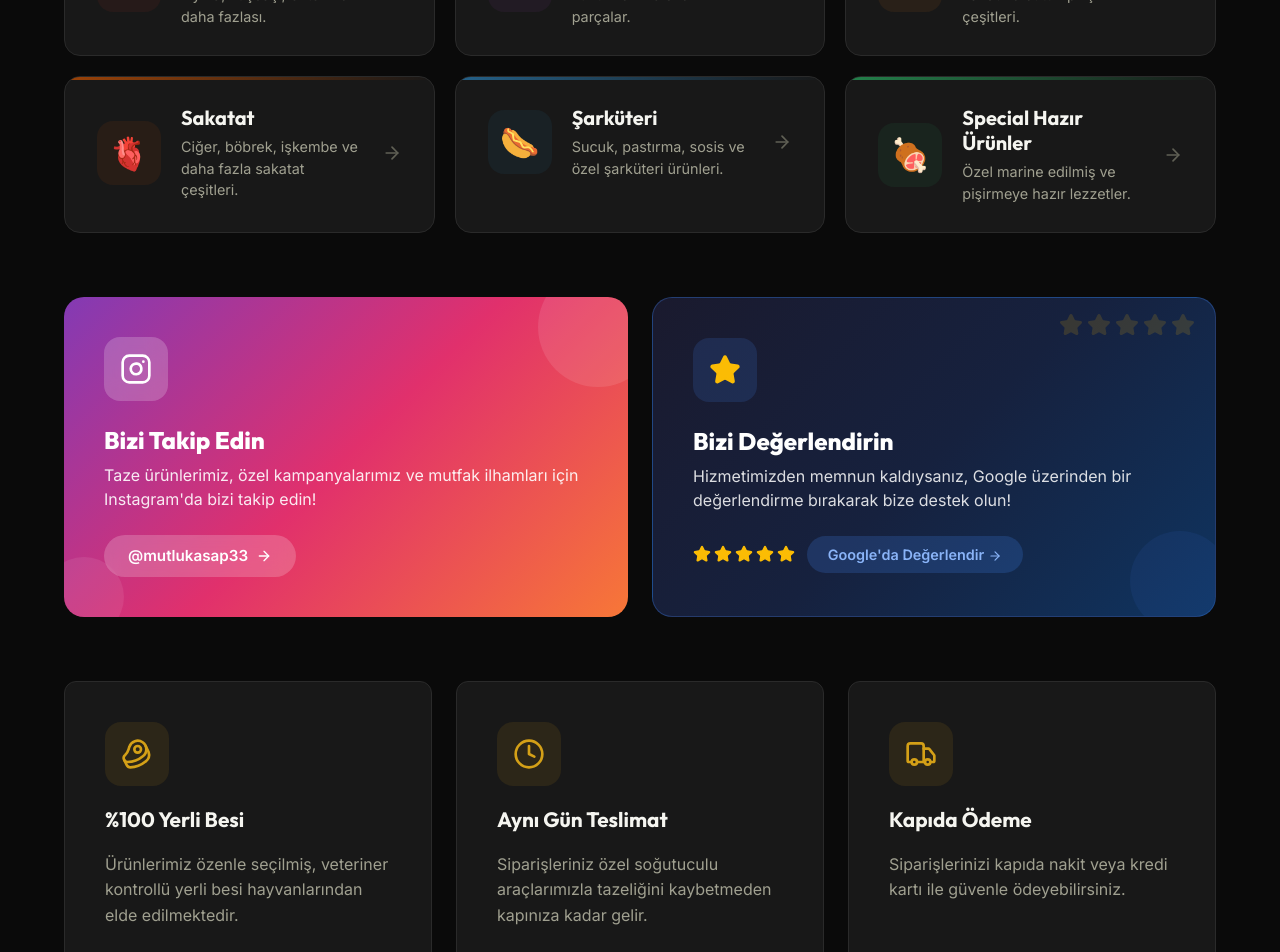
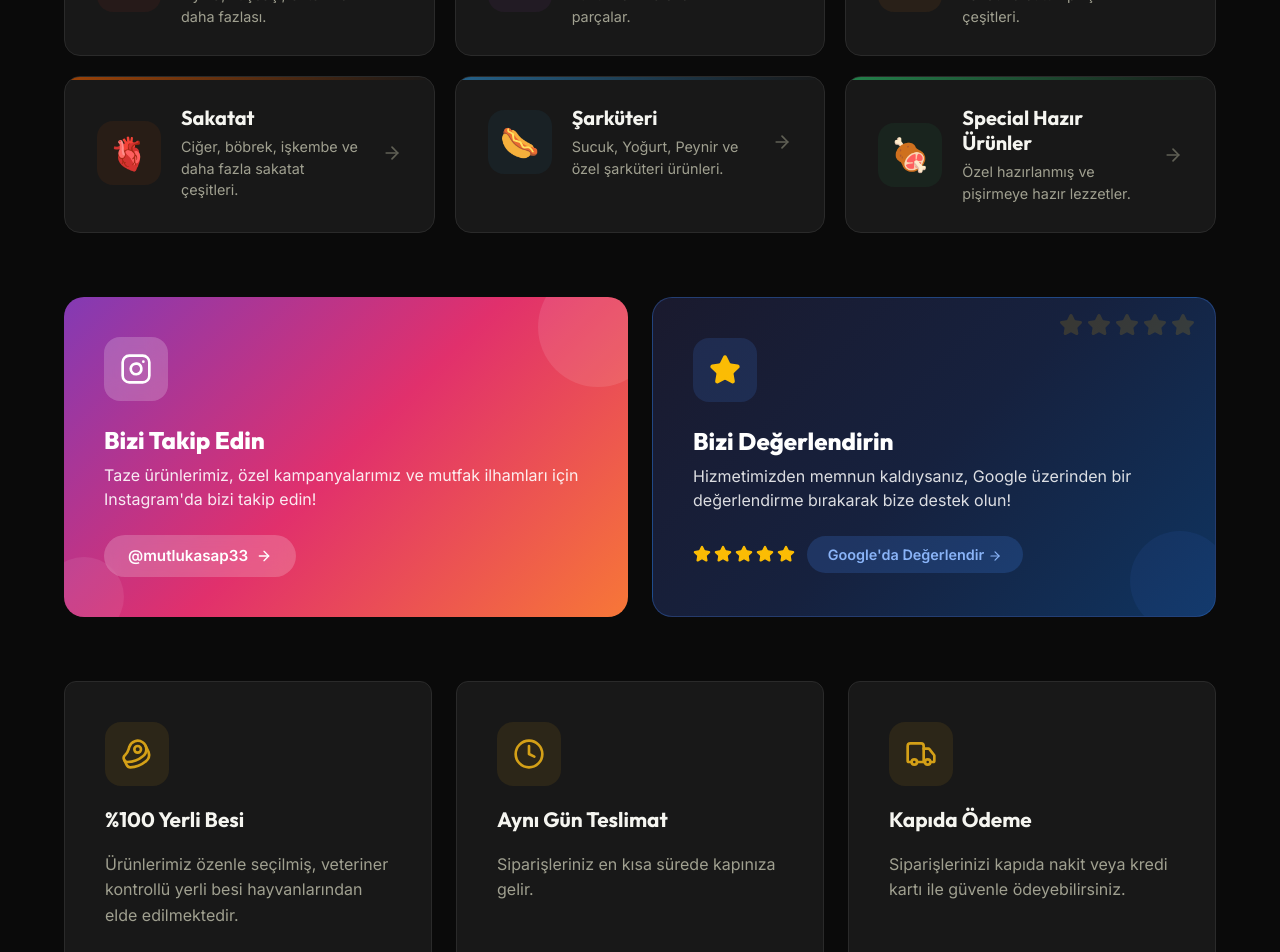
Before and after one commit to mergenyuzgec/kasapweb, a Next.js app: page / in a window 1280 px wide. Shown: the part 1240-2192 px from the top of the page. Built offline with nearby package versions, Linux system fonts and the light colour scheme; no server answers.

Commit message:
güncelleme

```diff
--- a/src/app/(main)/page.tsx
+++ b/src/app/(main)/page.tsx
@@ -37,14 +37,14 @@ const categories = [
   {
     key: 'sarküteri',
     label: 'Şarküteri',
-    desc: 'Sucuk, pastırma, sosis ve özel şarküteri ürünleri.',
+    desc: 'Sucuk, Yoğurt, Peynir ve özel şarküteri ürünleri.',
     emoji: '🌭',
     color: '#2980b9',
   },
   {
     key: 'hazir',
     label: 'Special Hazır Ürünler',
-    desc: 'Özel marine edilmiş ve pişirmeye hazır lezzetler.',
+    desc: 'Özel hazırlanmış ve pişirmeye hazır lezzetler.',
     emoji: '🍖',
     color: '#27ae60',
   },
@@ -401,7 +401,7 @@ export default function HomePage() {
             {
               icon: <Clock size={32} className="text-gold" />,
               title: 'Aynı Gün Teslimat',
-              desc: 'Siparişleriniz özel soğutuculu araçlarımızla tazeliğini kaybetmeden kapınıza kadar gelir.',
+              desc: 'Siparişleriniz en kısa sürede kapınıza gelir.',
             },
             {
               icon: <Truck size={32} className="text-gold" />,
```
